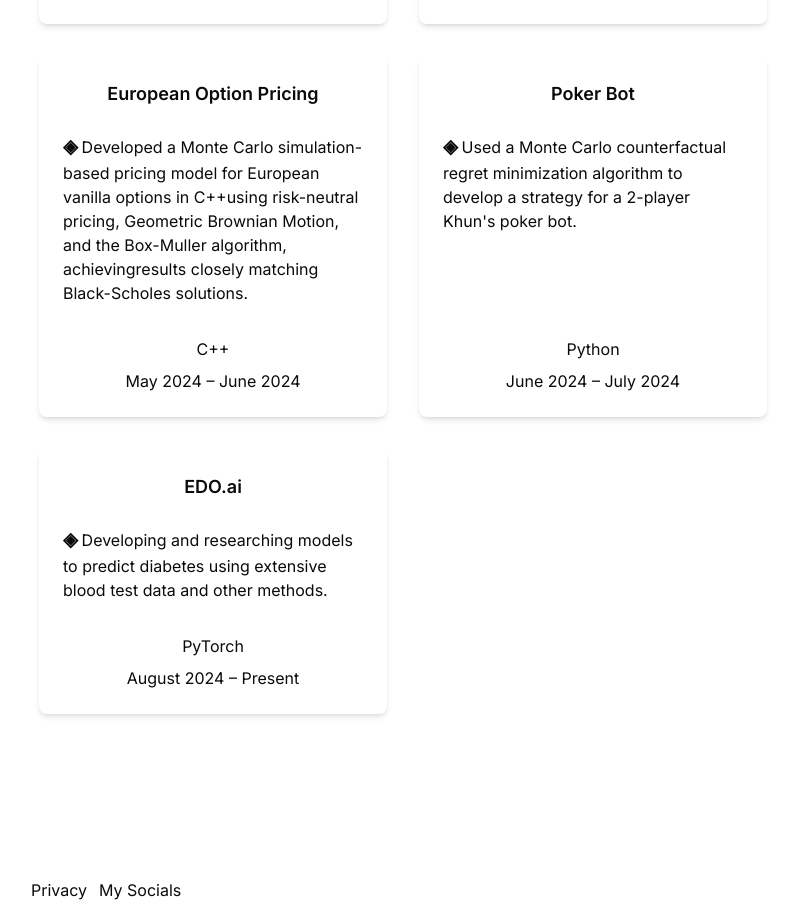
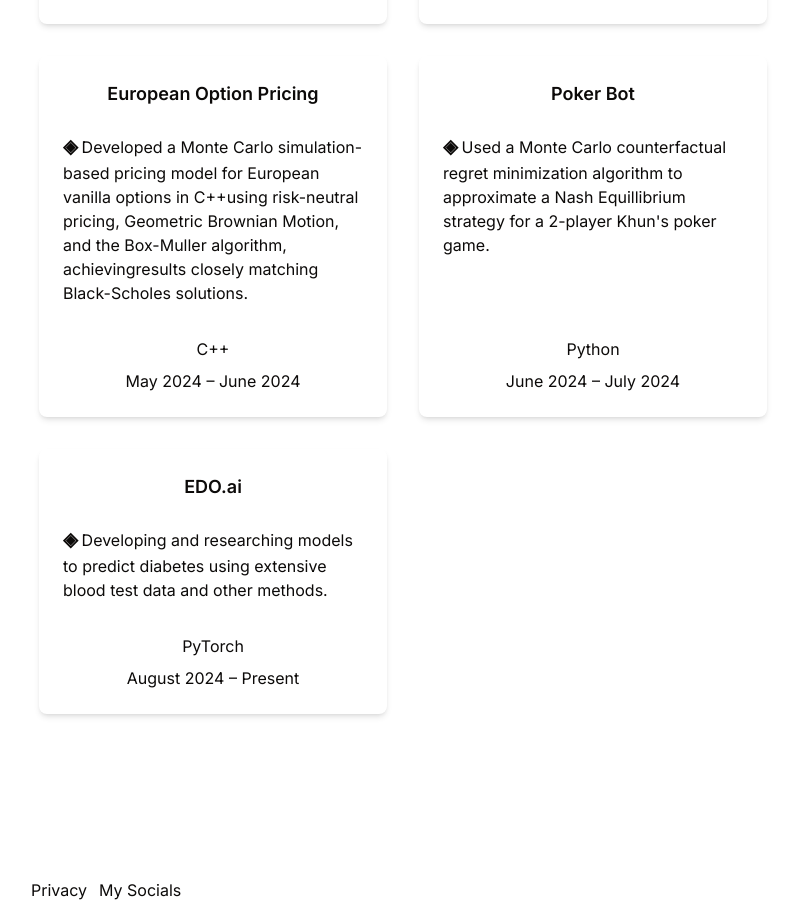
Before and after one commit to SanjayKarun4444/sanjay_portfolio, a Next.js app: page / in a window 1280 px wide. Shown: the part 3540-4454 px from the top of the page, without its empty margins (237-1034 px from the left). Built offline with nearby package versions, Linux system fonts and the light colour scheme.

Commit message:
edited poker bot again

```diff
--- a/src/app/page.tsx
+++ b/src/app/page.tsx
@@ -296,7 +296,7 @@ const Home = () => {
                 <ProjectCard
                     title="Poker Bot"
                     description={[
-                        "Used a Monte Carlo counterfactual regret minimization algorithm to develop a strategy for a 2-player Khun's poker bot."
+                        "Used a Monte Carlo counterfactual regret minimization algorithm to approximate a Nash Equillibrium strategy for a 2-player Khun's poker game."
                     ]}
                     stack="Python"
                     dateRange="June 2024 – July 2024"
```
